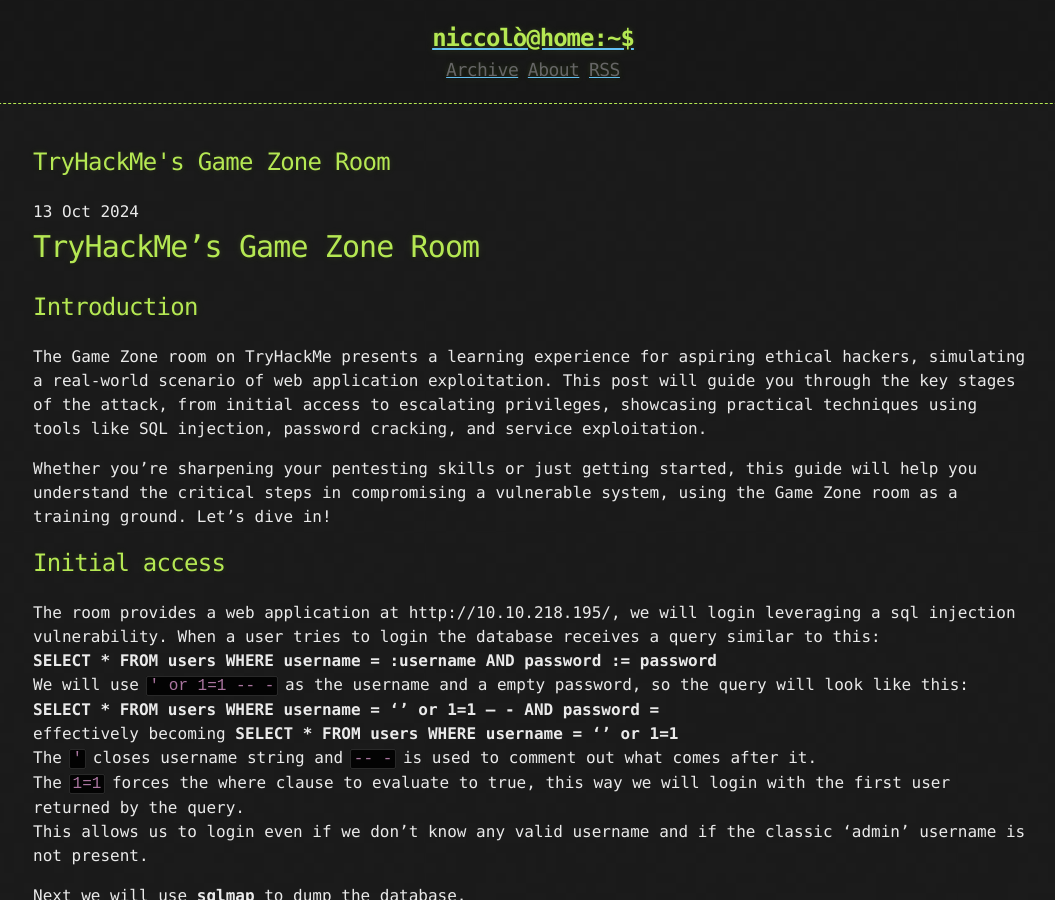
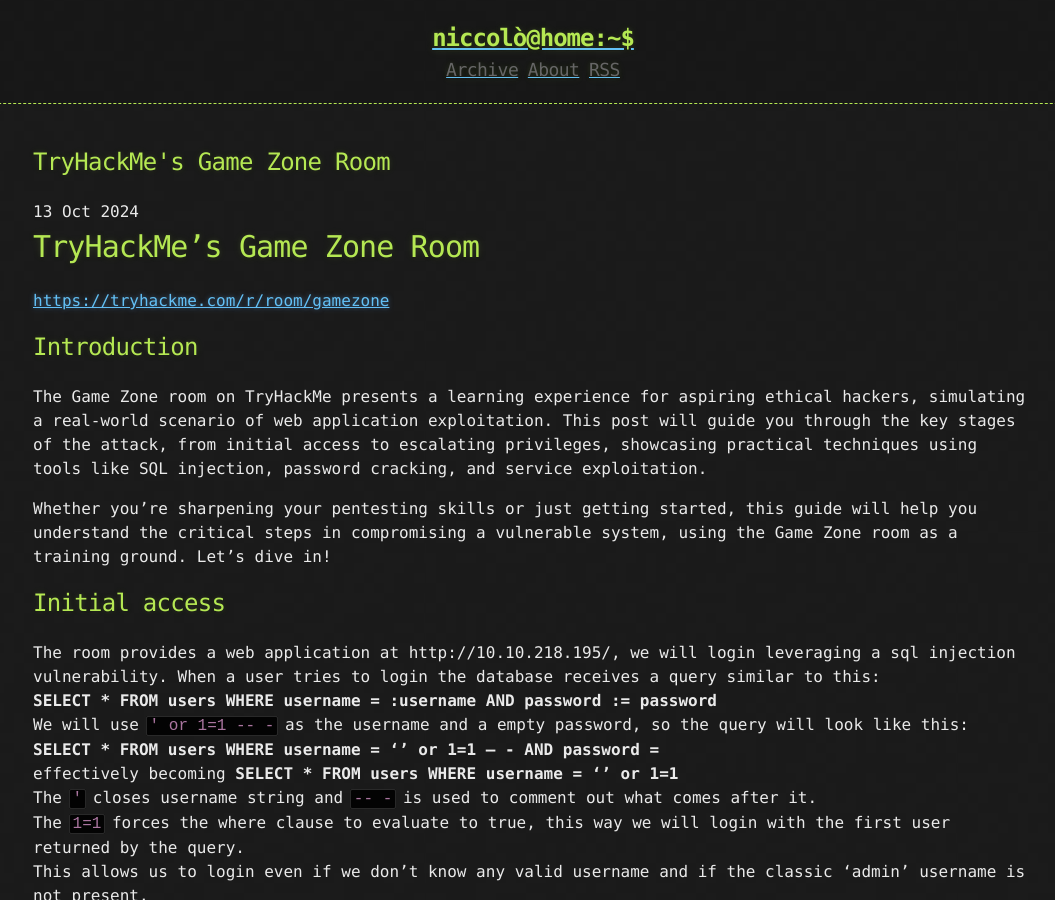
Before and after one commit to n-califano/n-califano.github.io, a Jekyll site: the page built from _posts/2024-10-13-tryhackme-game-zone.md, in a window 1280 px wide and 900 px high. Shown: the whole window, without its empty margins (107-1162 px from the left). Built offline with Jekyll 4.4.1, drawn with Linux system fonts in a browser that asks for light colours.

Commit message:
added tryhackme link to game zone article

```diff
--- a/_posts/2024-10-13-tryhackme-game-zone.md
+++ b/_posts/2024-10-13-tryhackme-game-zone.md
@@ -4,6 +4,8 @@
 ---
 
 # TryHackMe's Game Zone Room
+
+<https://tryhackme.com/r/room/gamezone>
 
 ## Introduction
 
```
